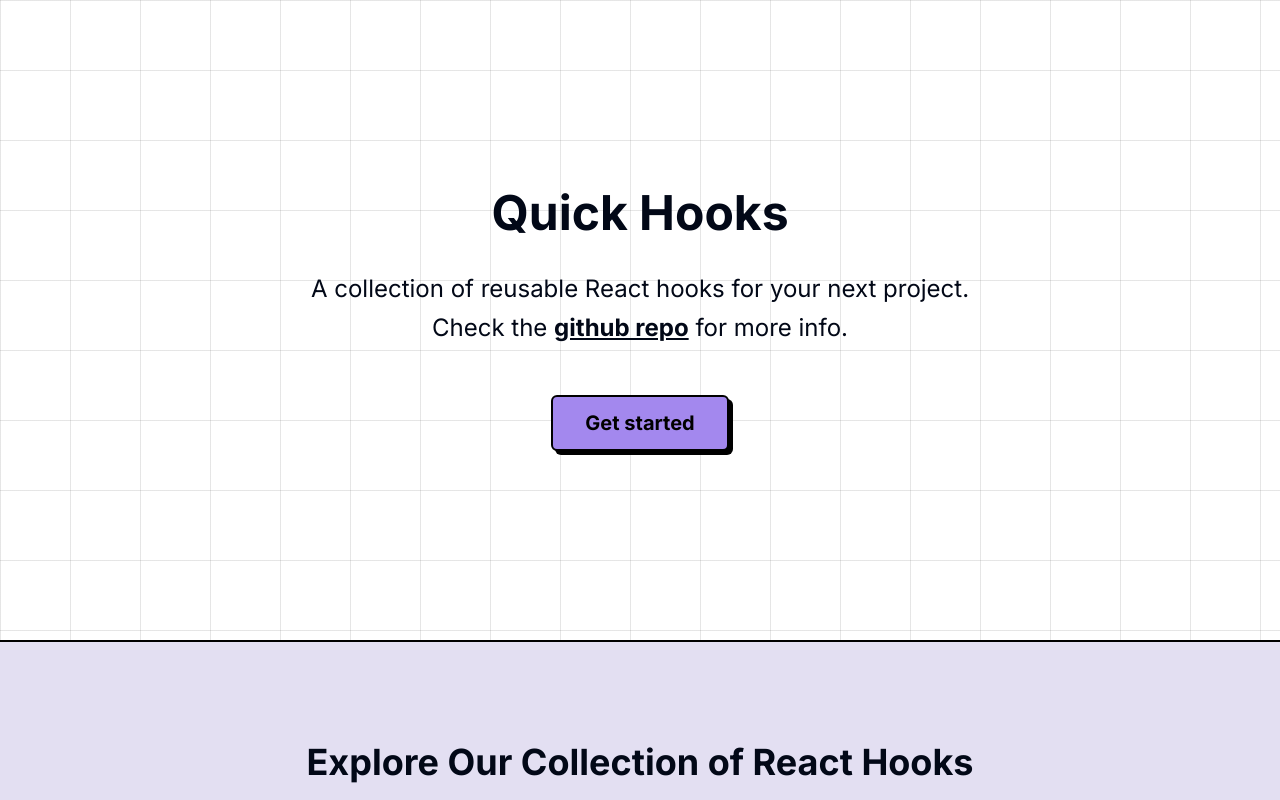
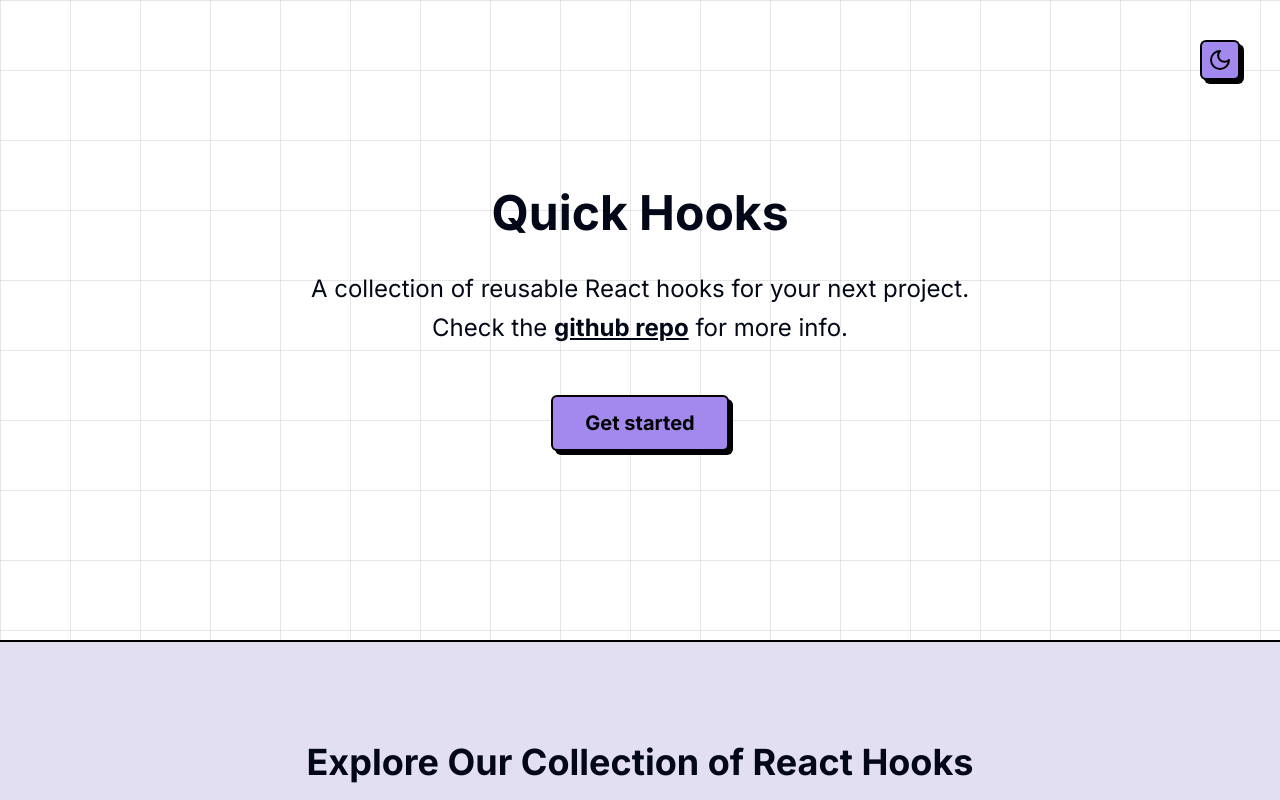
Before and after one commit to ehte92/quick-hooks, a Next.js app: page / in a window 1280 px wide. Shown: the top 800 px of the page. Built offline with nearby package versions, Linux system fonts and the light colour scheme.

Commit message:
chore: Add ThemeSwitcher component to RootLayout

```diff
--- a/app/layout.tsx
+++ b/app/layout.tsx
@@ -2,6 +2,7 @@ import type { Metadata } from 'next';
 import { Inter } from 'next/font/google';
 
 import { ThemeProvider } from '@/components/theme-provider';
+import { ThemeSwitcher } from '@/components/theme-switcher';
 import { cn } from '@/lib/utils';
 
 import './globals.css';
@@ -33,6 +34,7 @@ export default function RootLayout({
           disableTransitionOnChange
         >
           {children}
+          <ThemeSwitcher />
         </ThemeProvider>
       </body>
     </html>
```
